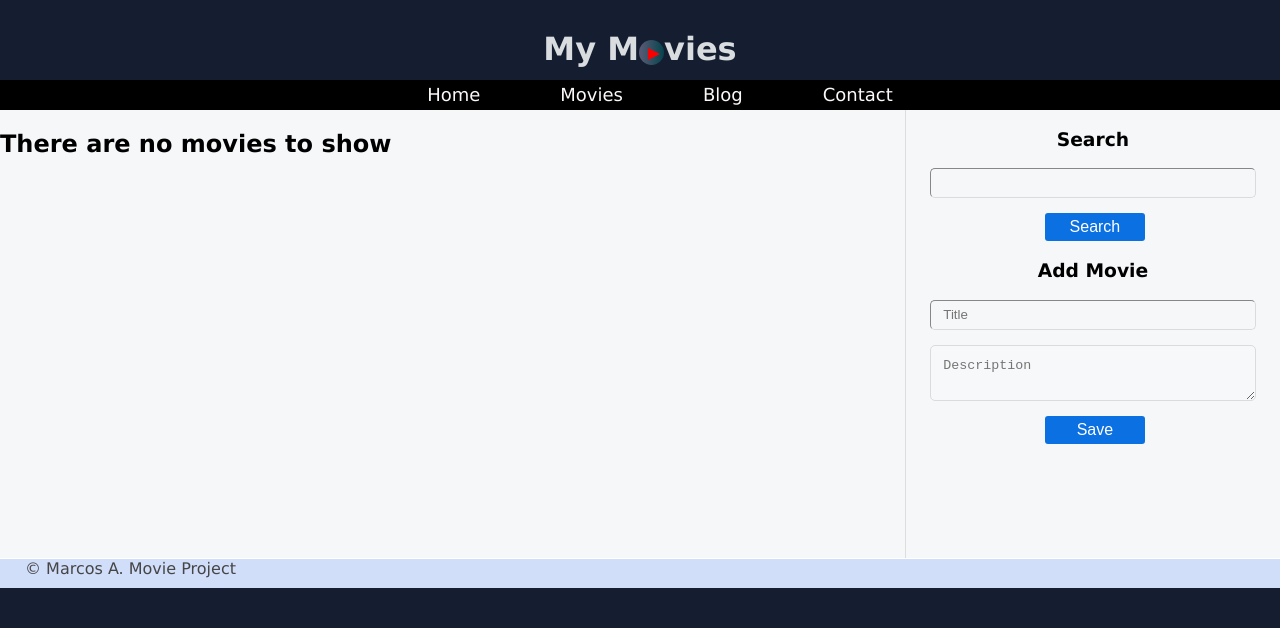
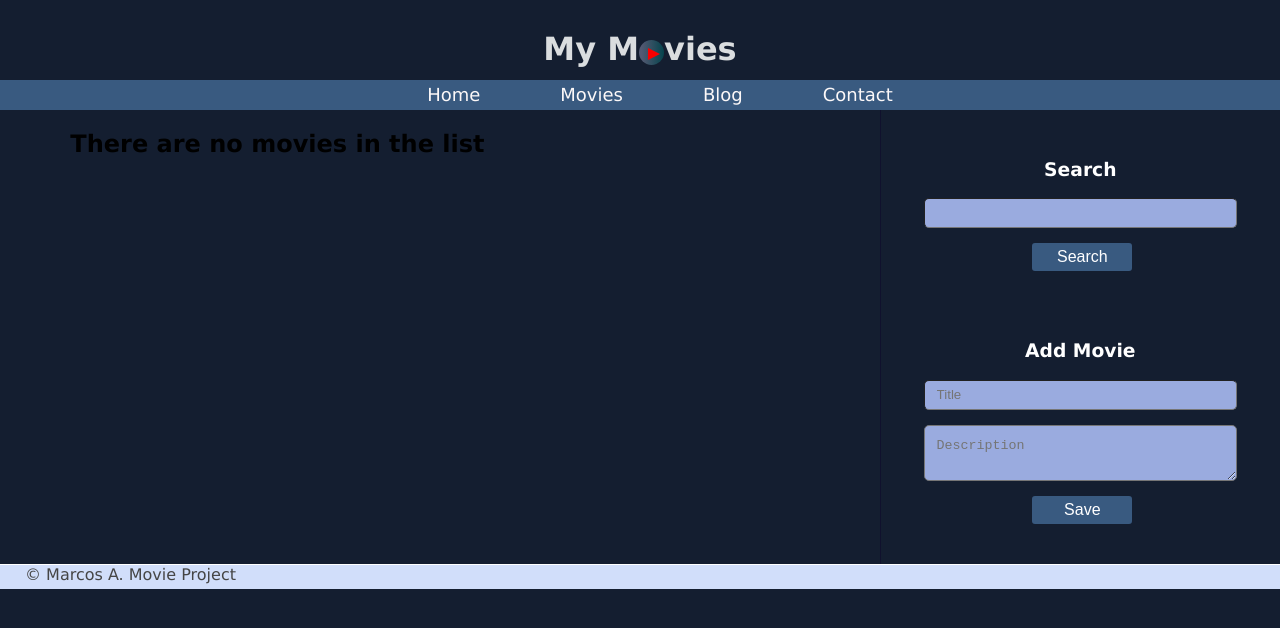
Before and after one commit to marcosdaguiar/MovieProject, a React (Create React App) app: page / in a window 1280 px wide. Shown: the top 628 px of the page. Built offline with nearby package versions, Linux system fonts and the light colour scheme.

Commit message:
first commit

```diff
--- a/src/components/Create.js
+++ b/src/components/Create.js
@@ -33,7 +33,7 @@ export const Create = ({setListState}) => {
         //Update the list
         setListState(elements => {
             return[...elements, movie];
-        })
+        });
 
         //save in the local storage
 
--- a/src/components/List.js
+++ b/src/components/List.js
@@ -1,4 +1,4 @@
-import React, {useEffect, useState} from 'react'
+import React, {useEffect} from 'react'
 
 export const List = ({listState, setListState}) => {
 
@@ -33,20 +33,19 @@ export const List = ({listState, setListState}) => {
 
   return (
     <>
-        {listState != null ? listState.map(movie => {
+        {listState != null ?
+            listState.map(movie => {
                 return(
                     <article key={movie.id} className="movie-item">
                         <h3 className="title">{movie.title}</h3>
                         <p className="description">{movie.description}</p>
                         <button className="edit">Edit</button>
                         <button className="delete" onClick={() => deleteMovie(movie.id)}>Delete</button>
-                </article>
+                    </article>
                 );
             })
-            :<h2> There are no movies to show</h2>
+        :<h2>There are no movies in the list</h2>
         }
-
-
     </>
 
   )
--- a/src/index.css
+++ b/src/index.css
@@ -12,10 +12,10 @@ body{
   height: auto;
   display: grid;
   grid-template-areas:
-      "header header header header"
-      "nav nav nav nav"
-      "content content content side"
-      "footer footer footer footer";
+      "header header header header header"
+      "nav nav nav nav nav"
+      "content content content content side"
+      "footer footer footer footer footer";
 
   grid-template-rows: 80px 30px auto 50px;
 }
@@ -57,7 +57,7 @@ body{
 
 .nav{
   grid-area: nav;
-  background: linear-gradient(90deg, #000000 10%, #000000 100%);
+  background: #395a80
 }
 
 .nav > ul{
@@ -90,19 +90,22 @@ body{
 
 .content{
   grid-area: content;
-  background: #f6f7f9;
+  background: #rgb(20, 30, 48);
   display: flex;
+  padding-right: 8%;
+  padding-left: 8%;
   padding-bottom: 380px;
-  flex-flow: row wrap;
+  flex-flow: row wrap ;
   justify-content: flex-start;
   align-items: flex-start;
+
 }
 
 .movie-item{
   flex-grow: 1;
-  background: white;
-  border-radius: 10px;
-  box-shadow: 0px 0px 6px #ddd;
+  background: rgb(10, 0, 27);
+  color: white;
+  box-shadow: 0px 0px 2px #000000;
   margin:20px;
   padding-top: 60px;
   padding-bottom: 60px;
@@ -114,7 +117,7 @@ button,
 input[type="submit"],
 input[type="button"]{
   width: 100px;
-  background: #0b70e1;
+  background: #395a80;
   color: white;
   border: 0;
   outline: 0;
@@ -130,27 +133,26 @@ input[type="button"]{
 }
 
 .movie-item .edit:hover{
-  background: #0faa83;
+  background: #125f4c;
 
 }
 .movie-item .delete:hover{
-  background: #9b0202;
+  background: #690c0c;
 }
 
 .side{
   grid-area: side;
-  background: #f6f7f9;
-  border-left: 1px solid #ddd;
+  background: #rgb(20, 30, 48);
+  border-left: 1px  solid #0c002971;
+  color: white;
 }
 
-.lateral > div {
+.side > div {
   box-sizing: border-box;
-  margin: 50px;
+  margin: 20px;
   padding: 20px;
   padding-top: 10px;
-  background-color: white;
-  border-radius: 10px;
-  box-shadow: 0px 0px 6px #ddd;
+  background-color: e2e2e2;
 }
 
 
@@ -162,14 +164,13 @@ input[type="button"]{
   margin-top: 15px;
   padding: 12px;
   border-radius: 5px;
-  background: #f6f7f9;
-  color: #454545;
-  width: 80%;
-  opacity: 4;
+  background: #9aabdf;
+  color: #000000;
+  width: 90%;
+  opacity: 3;
   outline: 0;
-  border-color: #dbdbdb;
   border-width: 1px;
-  width: 80%;
+
 }
 
 .side textarea{
@@ -178,14 +179,13 @@ input[type="button"]{
   margin-top: 15px;
   padding: 12px;
   border-radius: 5px;
-  background: #f6f8f9;
-  color: #454545;
-  width: 80%;
-  opacity: 4;
+  background: #9aabdf;
+  color: #000000;
+  width: 90%;
+  opacity: 3;
   outline: 0;
-  border-color: #dbdbdb;
   border-width: 1px;
-  width: 80%;
+
 }
 
 
@@ -196,7 +196,7 @@ input[type="button"]{
   border-top: 1px solid white;
   text-align: left;
   padding-left: 25px;
-  margin-bottom: 20px;
+  margin-bottom: 25px;
 }
 
 @media (max-width: 1085px){
```
Also changed, not shown: 1 other file (tests, documents, lock files or other folders).
